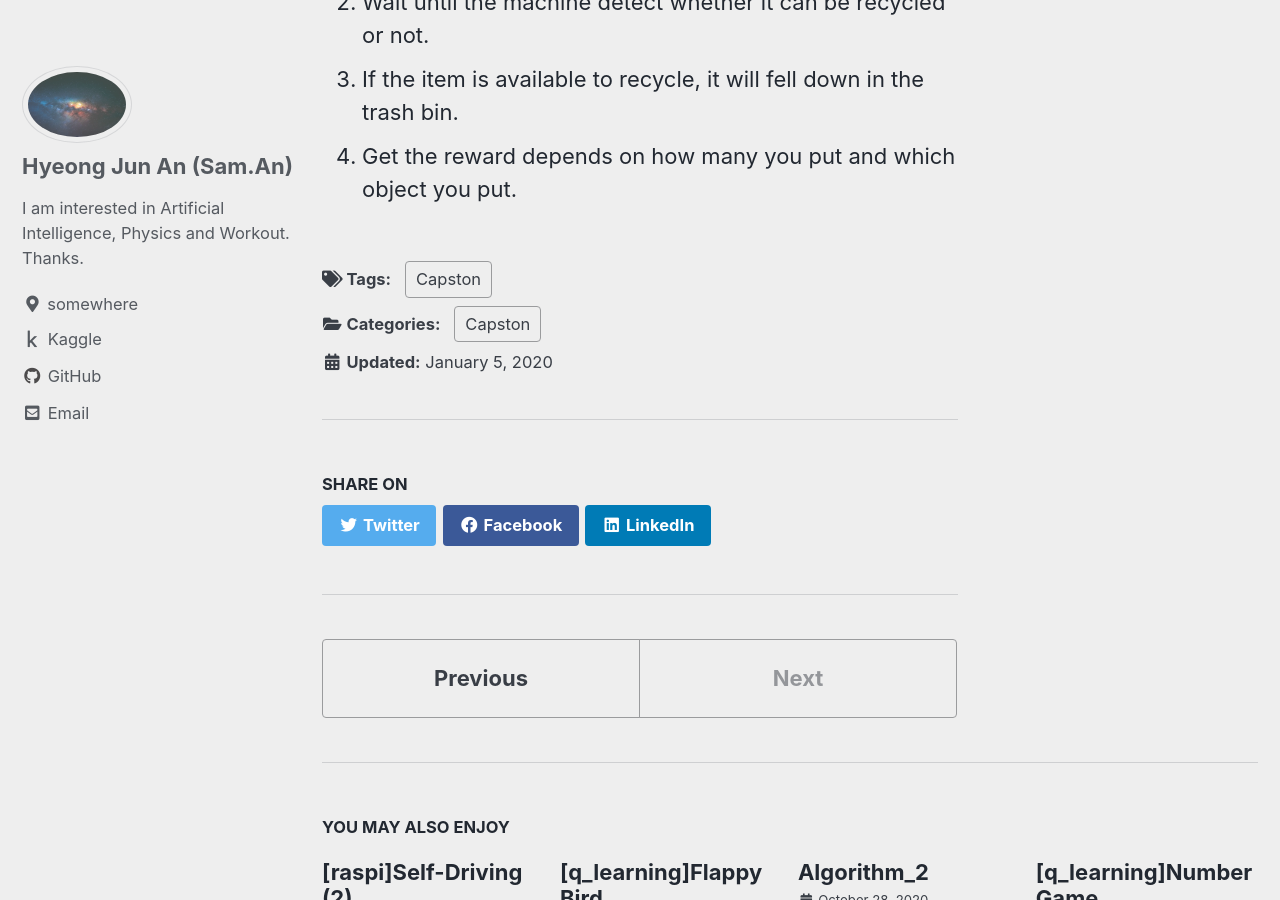
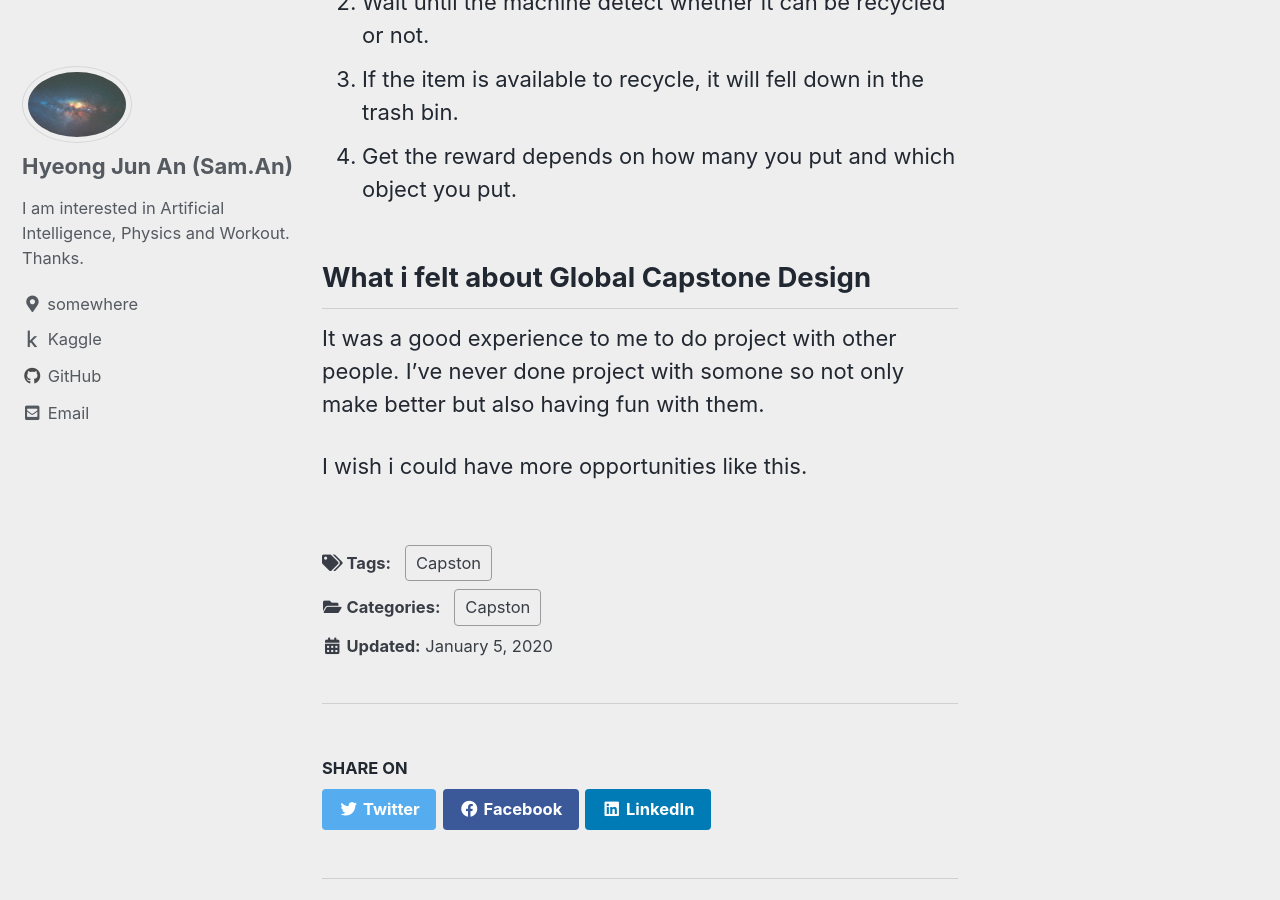
Before and after one commit to sammiee5311/sammiee5311.github.com, a Jekyll site: the page built from _posts/2021-01-05-Global Capstone Design.md, in a window 1280 px wide and 900 px high, scrolled down 2404 px. Built offline with Jekyll 4.4.1, drawn with Linux system fonts in a browser that asks for light colours; cached includes are drawn as plain includes.

Commit message:
Update 2021-01-05-Global Capstone Design.md

```diff
--- a/_posts/2021-01-05-Global Capstone Design.md
+++ b/_posts/2021-01-05-Global Capstone Design.md
@@ -47,3 +47,9 @@ When user pushes the button,  the other camera will be turned on and waiting for
 2.    Wait until the machine detect whether it can be recycled or not.  <br>
 3.    If the item is available to recycle, it will fell down in the trash bin. <br>
 4.    Get the reward depends on how many you put and which object you put. <br>
+
+## What i felt about Global Capstone Design
+
+It was a good experience to me to do project with other people. I've never done project with somone so not only make better but also having fun with them. <br>
+
+I wish i could have more opportunities like this.
```
